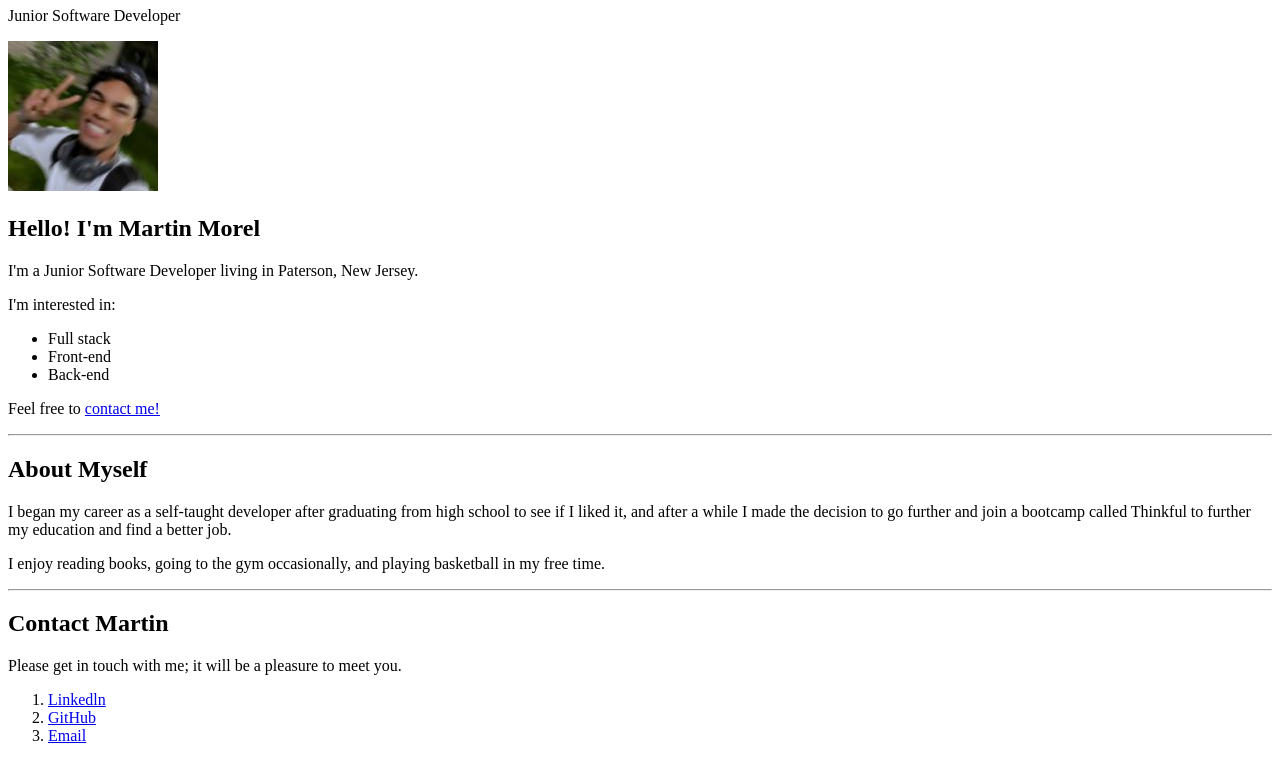
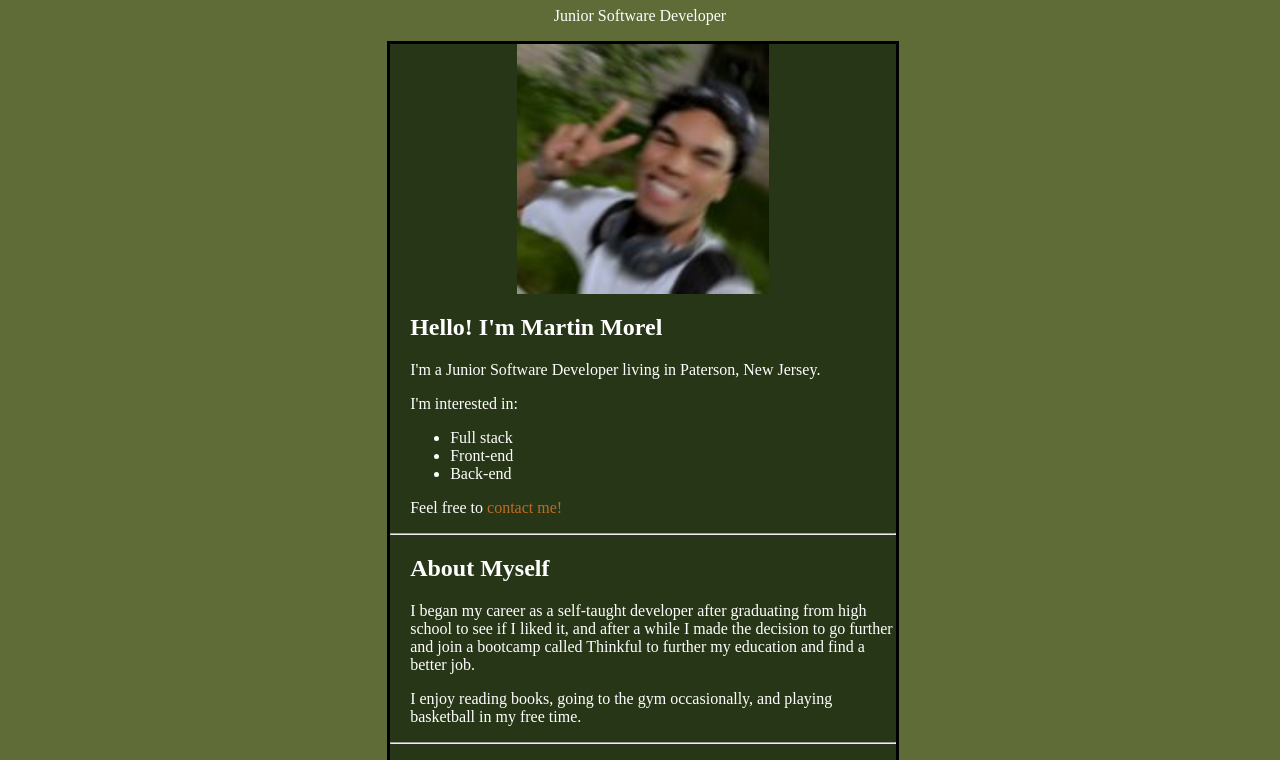
Before and after one commit to MartinMorel0802/portfolio, a plain HTML site: page index.html in a window 1280 px wide. Shown: the part 73-833 px from the top of the page. Drawn offline with Linux system fonts and the light colour scheme.

Commit message:
Update index.html

```diff
--- a/index.html
+++ b/index.html
@@ -3,7 +3,7 @@
 <head>
     <meta charset="UTF-8">
     <meta name="viewport" content="width=device-width, initial-scale=1.0">
-    <link rel="stylesheet" href="porfolio.css">
+    <link rel="stylesheet" href="style.css">
     <title>Martin Morel | Software Developer</title>
 </head>
 <body>
```
